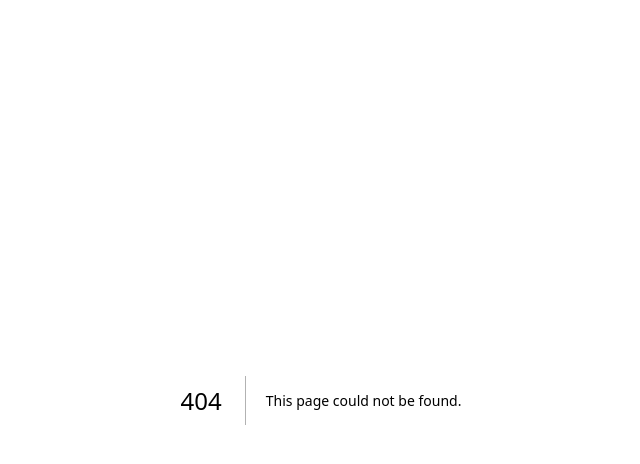
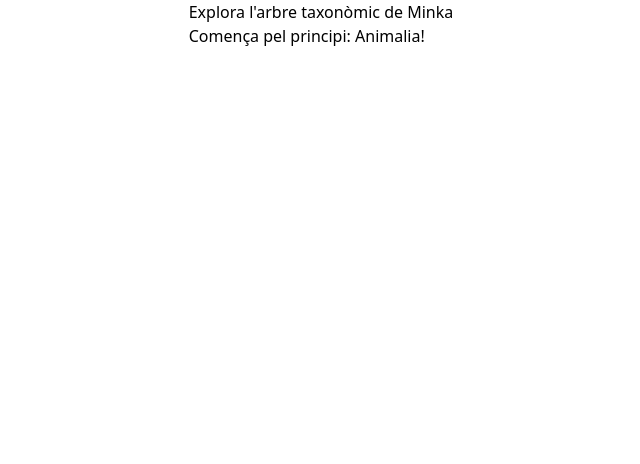
Before and after one commit to fergascod/MinkaID-React, a Next.js app: page /explore in a window 1280 px wide. Before the commit this address had no page. Shown: the top 464 px of the page, without its empty margins (319-959 px from the left). Built offline with nearby package versions, Linux system fonts and the light colour scheme.

Commit message:
css changes

```diff
--- a/app/explore/[taxon_id]/page.tsx
+++ b/app/explore/[taxon_id]/page.tsx
@@ -2,11 +2,10 @@
 
 import React, { useState, useEffect } from 'react';
 import Link from 'next/link'
-import { redirect } from 'next/navigation'
-
 
 function get_taxon_name_and_image(json, setData) {
     var taxon_name = json["results"][0]["name"];
+    console.log(json);
     setData({
         "taxon_name": taxon_name,
         "image": json["results"][0]["default_photo"]
@@ -25,8 +24,6 @@ function get_desc(json, setDesc) {
                 <Link href={`/explore/${json["results"][i]["id"]}`}>{json["results"][i]["name"]} ({json["results"][i]["id"]})</Link>
                 <br />
             </div>
-
-
         );
     }
     setDesc(desc);
@@ -34,7 +31,7 @@ function get_desc(json, setDesc) {
 
 function Taxa(taxonId, data, desc) {
     return (
-        <div className="flex justify-center">
+        <div className="justify-center">
             {data ?
                 <div>
                     <h1>{data["taxon_name"]}</h1>
--- a/app/explore/explore.tsx
+++ b/app/explore/page.tsx
@@ -4,7 +4,7 @@ export default function Explore() {
     return (
         <div>
             <h1>Explora l'arbre taxonòmic de Minka</h1>
-            <Link href={`/explore/1`}> Comença pel princpi: Animalia!</Link>
+            <Link href={`/explore/1`}> Comença pel principi: Animalia!</Link>
         </div>
     );
 }
--- a/app/layout.tsx
+++ b/app/layout.tsx
@@ -7,7 +7,7 @@ export default function RootLayout({
 }) {
   return (
     <html lang="en">
-      <body>{children}</body>
+      <body className='flex justify-center'>{children}</body>
     </html>
   );
 }
--- a/app/test/page.tsx
+++ b/app/test/page.tsx
@@ -13,7 +13,7 @@ function get_game_modes() {
 export default function Test() {
     get_game_modes()
     return (
-        <div className="w-full max-w-xs">
+        <div className="w-full max-w-xs text-center flex justify-center ">
             <form className="bg-white shadow-md rounded px-8 pt-6 pb-8 mb-4">
                 <div className="mb-4">
                     <label className="block text-gray-700 text-sm font-bold mb-2">
--- a/package.json
+++ b/package.json
@@ -12,6 +12,7 @@
     "next": "15.0.3",
     "react": "19.0.0-rc-66855b96-20241106",
     "react-dom": "19.0.0-rc-66855b96-20241106",
+    "react-medium-image-zoom": "^5.2.10",
     "react-router-dom": "^6.28.0"
   },
   "devDependencies": {
```
Also changed, not shown: 1 other file (tests, documents, lock files or other folders).
